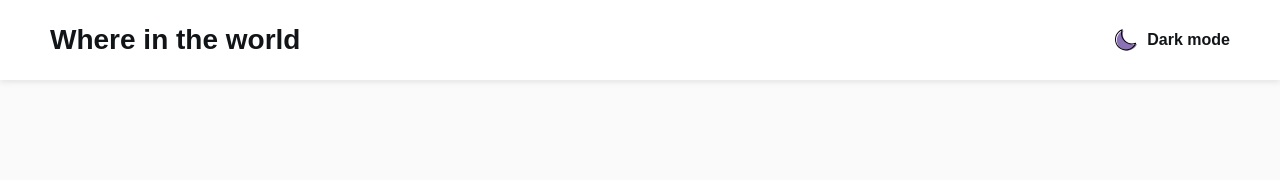
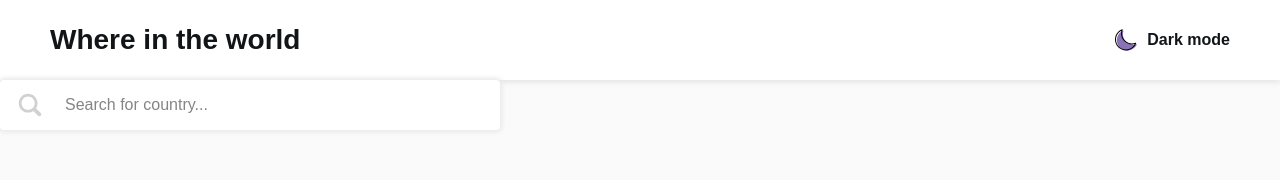
Before and after one commit to Val-M9/countries-explorer, a React (Create React App) app: page / in a window 1280 px wide. Shown: the top 180 px of the page. Built offline with nearby package versions, Linux system fonts and the light colour scheme.

Commit message:
search component

```diff
--- a/src/App.tsx
+++ b/src/App.tsx
@@ -2,6 +2,7 @@ import { useState } from 'react';
 import { themeSchemas } from './styles/theme';
 import { Header } from './components/components';
 import { CustomThemeProvider } from './custom-provider/custom-theme-provider';
+import { Search } from './components/search/Search';
 
 const themeColors = {
   dark: themeSchemas.dark,
@@ -18,6 +19,7 @@ const App = () => {
   return (
     <CustomThemeProvider theme={theme}>
       <Header onToggleTheme={handleToggleTheme} />
+      <Search />
     </CustomThemeProvider>
   );
 };
--- a/src/common/enums/colors.ts
+++ b/src/common/enums/colors.ts
@@ -1,6 +1,7 @@
 enum Colors {
   WHITE = 'hsl(0, 0%, 100%)',
   GRAY = 'hsl(0, 0%, 98%)',
+  LIGHT_GRAY = 'hsl(0, 0%, 82%)',
   DARK_GRAY = 'hsl(0, 0%, 52%)',
   BLUE = 'hsl(209, 23%, 22%)',
   PRIMARY_BLUE = 'hsl(207, 26%, 17%)',
--- a/src/common/enums/shadows.ts
+++ b/src/common/enums/shadows.ts
@@ -5,7 +5,7 @@ enum LightThemeShadows {
 
 enum DarkThemeShadows {
   HEADER = '0px 3px 15px hsl(205, 38%, 12%)',
-  PRIMARY = '0px 0px 5px 2px hsl(235, 28%, 8%)',
+  PRIMARY = '0px 0px 10px 2px hsl(205, 38%, 12%)',
 }
 
 export { LightThemeShadows, DarkThemeShadows };
--- a/src/components/header/Header.tsx
+++ b/src/components/header/Header.tsx
@@ -15,16 +15,12 @@ const Header = ({ onToggleTheme }: HeaderProps) => {
       <div css={themeBtn} onClick={onToggleTheme}>
         {theme.dark ? (
           <>
-            <div css={icon}>
-              <Sun />
-            </div>
+            <Sun css={icon} />
             <p>Light mode</p>
           </>
         ) : (
           <>
-            <div css={icon}>
-              <Moon />
-            </div>
+            <Moon css={icon} />
             <p>Dark mode</p>
           </>
         )}
--- a/src/components/header/styles.ts
+++ b/src/components/header/styles.ts
@@ -7,7 +7,7 @@ export const header = (theme: Theme) => css`
   align-items: center;
   padding: 0 50px;
   height: 80px;
-  background-color: ${theme.backgroundSecondary};
+  background-color: ${theme.backgroundSecondaryColor};
   box-shadow: ${theme.dark ? theme.headerDarkShadow : theme.headerLightShadow};
 `;
 
@@ -28,6 +28,5 @@ export const themeBtn = (theme: Theme) => css`
 export const icon = css`
   height: 32px;
   width: 32px;
-  padding-top: 5px;
   padding-right: 10px;
 `;
--- a/src/components/search/Search.tsx
+++ b/src/components/search/Search.tsx
@@ -1,11 +1,13 @@
+/** @jsxImportSource @emotion/react */
 import { Magnifier } from '../../common/svg/svg';
+import { inputWrapper, input, icon } from './styles';
 
 const Search = () => {
   return (
-    <>
-      <Magnifier />
-      <input placeholder="Search for country..." />
-    </>
+    <div css={inputWrapper}>
+      <Magnifier css={icon} />
+      <input css={input} placeholder="Search for country..." />
+    </div>
   );
 };
 
--- /dev/null
+++ b/src/components/search/styles.ts
@@ -0,0 +1,30 @@
+import type { Theme } from '@emotion/react';
+import { css } from '@emotion/react';
+
+export const inputWrapper = css`
+  position: relative;
+`;
+
+export const input = (theme: Theme) => css`
+  width: 500px;
+  height: 50px;
+  padding: 5px 10px 5px 65px;
+  border-radius: 4px;
+  border-style: hidden;
+  outline: none;
+  background-color: ${theme.backgroundSecondaryColor};
+  box-shadow: ${theme.dark ? theme.primaryDarkShadow : theme.PrimaryLightShadow};
+
+  ::placeholder {
+    color: ${theme.secondaryTextColor};
+  }
+`;
+
+export const icon = (theme: Theme) => css`
+  position: absolute;
+  top: 9px;
+  left: 15px;
+  width: 30px;
+  height: 32px;
+  fill: ${theme.iconColor};
+`;
--- a/src/styles/global-styles.ts
+++ b/src/styles/global-styles.ts
@@ -19,8 +19,8 @@ export const globalStyles = (theme: Theme) => css`
     width: 100%;
     max-width: 1440px;
     height: 100vh;
-    background: ${theme.background};
-    color: ${theme.primaryText};
+    background: ${theme.backgroundColor};
+    color: ${theme.primaryTextColor};
   }
 
   input,
--- a/src/styles/theme.ts
+++ b/src/styles/theme.ts
@@ -25,20 +25,22 @@ export const fontSize = {
 export const themeSchemas = {
   light: {
     dark: false,
-    background: Colors.GRAY,
-    backgroundSecondary: Colors.WHITE,
-    primaryText: Colors.DARK_BLUE,
-    secondaryText: Colors.DARK_GRAY,
+    backgroundColor: Colors.GRAY,
+    backgroundSecondaryColor: Colors.WHITE,
+    primaryTextColor: Colors.DARK_BLUE,
+    secondaryTextColor: Colors.DARK_GRAY,
+    iconColor: Colors.LIGHT_GRAY,
     ...shadows,
     ...fontWeight,
     ...fontSize,
   },
   dark: {
     dark: true,
-    background: Colors.PRIMARY_BLUE,
-    backgroundSecondary: Colors.BLUE,
-    primaryText: Colors.WHITE,
-    secondaryText: Colors.DARK_GRAY,
+    backgroundColor: Colors.PRIMARY_BLUE,
+    backgroundSecondaryColor: Colors.BLUE,
+    primaryTextColor: Colors.WHITE,
+    secondaryTextColor: Colors.DARK_GRAY,
+    iconColor: Colors.LIGHT_GRAY,
     ...shadows,
     ...fontWeight,
     ...fontSize,
```
Also changed, not shown: src/common/types/custom-theme.ts (+5 -4 lines).
